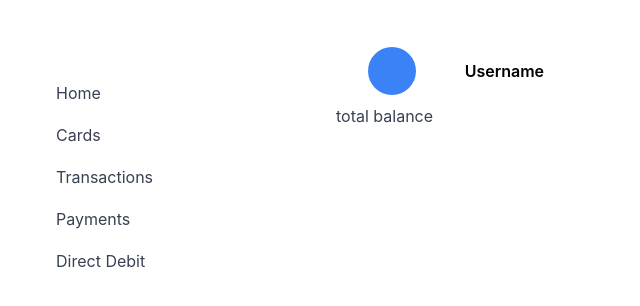
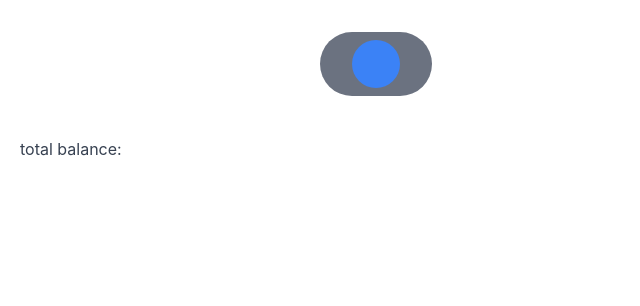
Before and after one commit to andrewisoko/splitter-frontend, a React (Create React App) app: page / in a window 1280 px wide. Shown: the top 306 px of the page, without its empty margins (0-640 px from the left). Built offline with nearby package versions, Linux system fonts and the light colour scheme.

Commit message:
Modifying structure from smaller screen (less 640px) to larger.

```diff
--- a/src/App.tsx
+++ b/src/App.tsx
@@ -6,6 +6,7 @@ import HomePage from './components/assets/pages/HomePage';
 function App() {
   return (
     <div>
+      {/* <LoginPage/> */}
       <HomePage/>
     </div>
   );
--- a/src/components/assets/pages/HomePage.tsx
+++ b/src/components/assets/pages/HomePage.tsx
@@ -1,20 +1,19 @@
 
 const HomePage = () => {
   return <div className="grid grid-cols-[25%_75%] gap-4" >
-    <ol className="mt-20 ml-14">
-      <p>Home</p>
-      <p>Cards</p>
-      <p>Transactions</p>
-      <p>Payments</p>
-      <p>Direct Debit</p>
-    </ol>
-    <div className="mt-10">
+    <nav className="fixed bottom-0 left-0 right-0 bg-white border-t flex justify-between px-6 py-2 md:hidden">
+    <button>Home</button>
+    <button>Cards</button>
+    <button>Recipients</button>
+    <button>Payments</button>
+    </nav>
+    <div>
       {/* * Username avatar*/}
-      <div className="h-1/4 w-1/4 rounded-full flex justify-between items-center px-8 hover:bg-gray-50">
+      <a className="mt-8 h-16 w-28 ml-80 bg-gray-500  rounded-full flex justify-between items-center px-8 hover:bg-gray-500">
           <div className="bg-blue-500 h-12 w-12 rounded-full justify-end"></div>
-          <span className="text-black-700 font-semibold">Username</span>
-      </div>
-      <p className="flex">total balance</p>
+          {/* <span className="text-black-700 font-semibold">Username</span> */}
+      </a>
+      <p className="mt-10 ml-5">total balance:</p>
 
     </div>
   </div>
--- a/tailwind.config.js
+++ b/tailwind.config.js
@@ -5,7 +5,7 @@ module.exports = {
     extend: {
       backgroundImage:{
         universe: "linear-gradient( 99.9deg, rgba(27,24,31,1) 21.2%, rgba(50,4,89,1) 84.8% )"
-      }
+      },
     },
   },
   plugins: [],
```
Also changed, not shown: src/index.css (line endings or trailing spaces).
